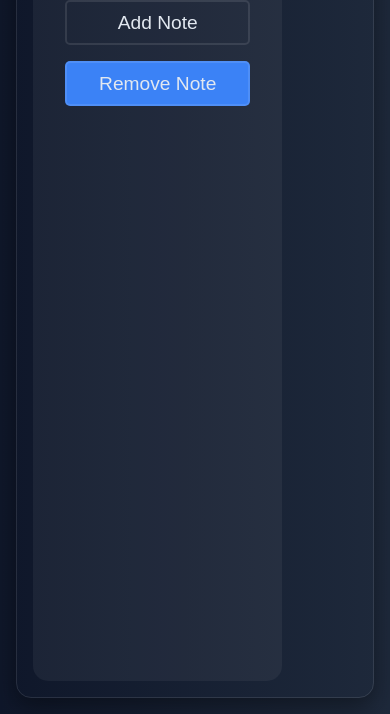
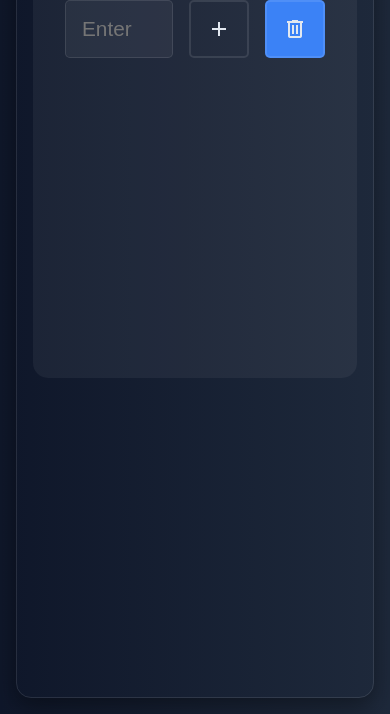
Before and after one commit to harsh8520/Project, a plain HTML site: page Note-app-usingOOP/index.html in a window 390 px wide. Shown: the part 130-844 px from the top of the page. Drawn offline with nearby package versions, Linux system fonts and the light colour scheme.

Commit message:
Responsive for Ipads

```diff
--- a/Note-app-usingOOP/index.html
+++ b/Note-app-usingOOP/index.html
@@ -6,6 +6,9 @@
     <meta name="viewport" content="width=device-width, initial-scale=1.0">
     <title>Document</title>
     <link rel="stylesheet" href="style.css">
+
+    <link rel="stylesheet"
+        href="https://fonts.googleapis.com/css2?family=Material+Symbols+Outlined:opsz,wght,FILL,GRAD@20..48,100..700,0..1,-50..200" />
 </head>
 
 <body>
@@ -21,10 +24,21 @@
             </div>
         </div>
         <aside class="left-nav">
+            <h1>NoteFlow</h1>
             <div class="container">
-                <h1>NoteFlow</h1>
-                <button onclick="addNoteHandler()" class="add-note">Add Note</button>
-                <button class="remove-note">Remove Note</button>
+                <input type="search" name="search" id="search" placeholder="Enter a note title to be searched">
+                <button onclick="addNoteHandler()" class="add-note">
+                    <p>Add Note</p>
+                    <span class="material-symbols-outlined">
+                        add
+                    </span>
+                </button>
+                <button class="remove-note">
+                    <p>Remove Note</p>
+                    <span class="material-symbols-outlined">
+                        delete
+                    </span>
+                </button>
             </div>
         </aside>
         <section class="notes-main">
--- a/Note-app-usingOOP/script.js
+++ b/Note-app-usingOOP/script.js
@@ -84,7 +84,6 @@ class NoteApp {
 
 let na = new NoteApp();
 na.renderNotesFromStorage()
-let elements;
 let noteContainer = document.querySelector('.enter-note')
 
 let inputTitle = document.querySelector('#title')
--- a/Note-app-usingOOP/style.scss
+++ b/Note-app-usingOOP/style.scss
@@ -38,6 +38,7 @@ input:-webkit-autofill:focus {
     transition: background-color 5000s ease-in-out 0s;
 }
 
+
 main {
     width: 100%;
     height: 100%;
@@ -56,7 +57,11 @@ main {
         background: $bg-card-dark;
         border-radius: 15px;
         padding: 2rem;
+
         // display: none;
+        #search {
+            display: none;
+        }
 
         .container {
             position: sticky;
@@ -82,6 +87,9 @@ main {
             background: none;
             cursor: pointer;
             transition: all 0.3s ease;
+            span {
+                display: none;
+            }
 
             &:hover {
                 border-radius: 15px;
@@ -104,7 +112,6 @@ main {
         justify-content: center;
         align-items: center;
         overflow-y: hidden;
-        // display: none;
 
         .notes-container {
             display: flex;
@@ -314,3 +321,71 @@ main {
         }
     }
 }
+
+@media (max-width:768px) {
+    main {
+        grid-template-columns: 1fr;
+        .left-nav {
+
+            display: flex;
+            flex-direction: column;
+            gap: 1rem;
+            h1 {
+                text-align: Left;
+            }
+
+            .container {
+                display: flex;
+                justify-content: center;
+                align-items: center;
+                gap: 1rem;
+                #search {
+                    display: block;
+                    width: 100%;
+                    font-size: 1.3rem;
+                    padding: 1rem;
+                    border: $border-dark;
+                    color: $text-dark;
+                    background: $bg-card-dark;
+                    border-radius: 5px;
+                    transition: all 0.2s ease;
+
+                    &:focus {
+                        outline: none;
+                        border-radius: 15px;
+                    }
+
+                    &:hover {
+                        border-radius: 15px;
+                    }
+                }
+                button {
+                    margin: 0;
+                    height: 100%;
+                    padding: 0 1rem;
+                    width: max-content;
+                    p {
+                        display: none;
+                    }
+                    span {
+                        display: block;
+                    }
+                }
+            }
+        }
+    }
+
+    main .notes-main .notes-container {
+        .search-wrapper {
+            display: none;
+        }
+
+        .notes-wrapper {
+            padding: 0;
+        }
+    }
+
+    .notes-main {
+        padding-top: 1rem;
+    }
+}
```
Also changed, not shown: Note-app-usingOOP/style.css, 1 other file.
